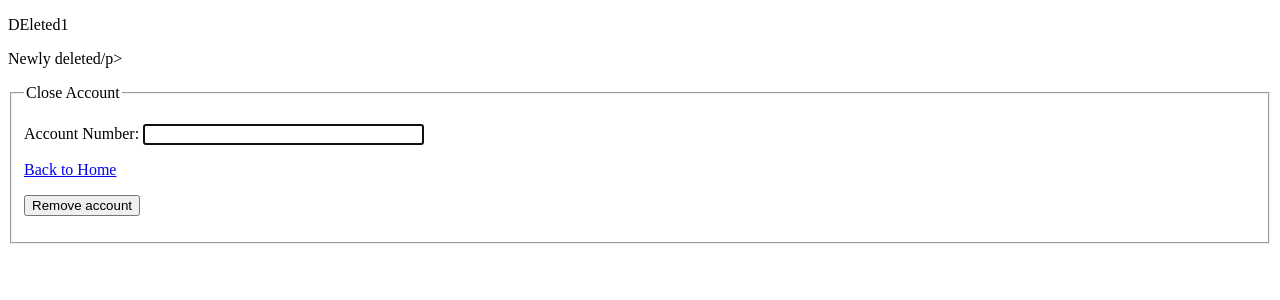
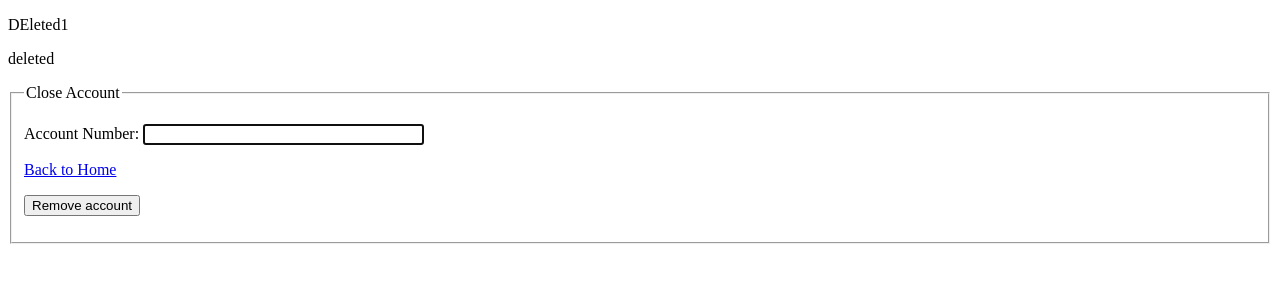
Before and after one commit to reshma-susan/Bank, a Flask app: page /delete in a window 1280 px wide. Shown: the top 300 px of the page. Run offline with Flask 2, Linux system fonts and the light colour scheme.

Commit message:
delete edited

```diff
--- a/app_package/templates/delete.html
+++ b/app_package/templates/delete.html
@@ -1,7 +1,7 @@
 {% extends "base.html" %}
 {% block content %}
 <p>DEleted1</p>
-<p>Newly deleted/p>
+<p> deleted</p>
 <form  method="POST" novalidate>
     {{form.hidden_tag()}}
     <fieldset>
```
